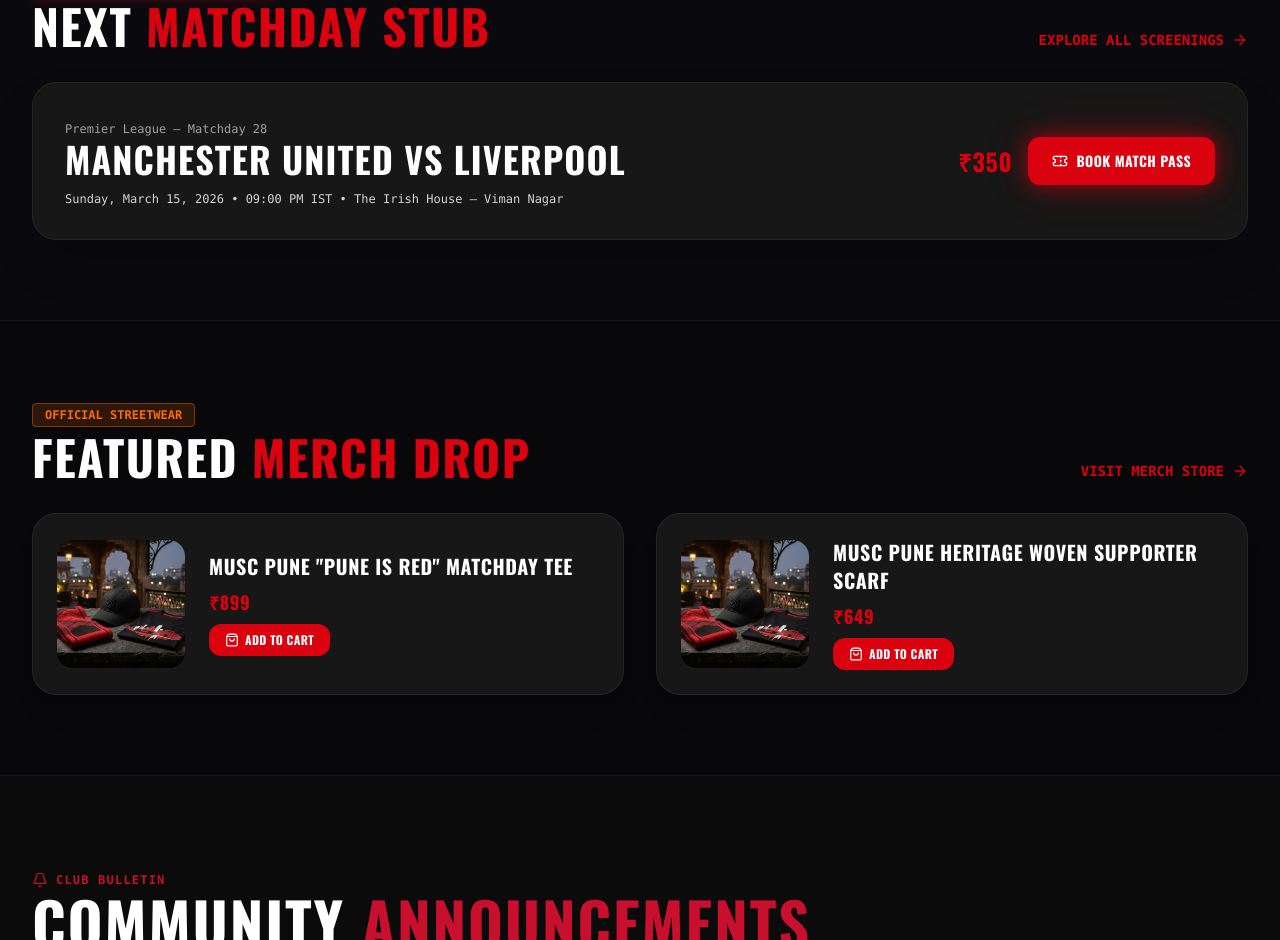
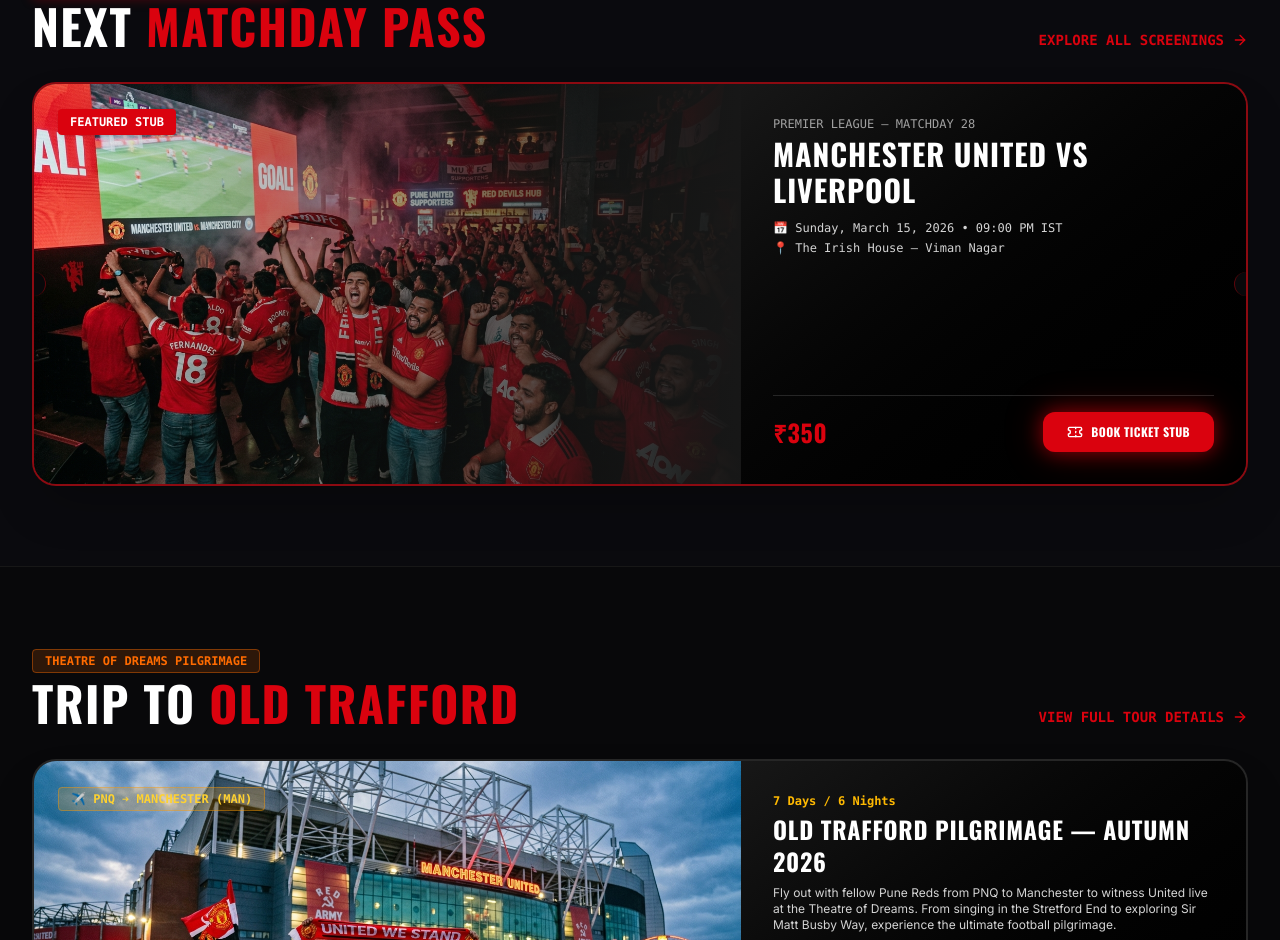
Before and after one commit to Shiva7147/MUSC-PUNE, a Next.js app: page / in a window 1280 px wide. Shown: the part 1860-2800 px from the top of the page. Built offline with nearby package versions, Linux system fonts and the light colour scheme.

Commit message:
feat: add dedicated /tours sub-page (Trip to Old Trafford), restore perforated ticket stub cards, and enrich glowing red visual effects

```diff
--- a/app/page.tsx
+++ b/app/page.tsx
@@ -3,7 +3,7 @@
 import React, { useState } from 'react';
 import Link from 'next/link';
 import Image from 'next/image';
-import { Ticket, ArrowRight, ShoppingBag, Music } from 'lucide-react';
+import { Ticket, ArrowRight, ShoppingBag, Music, Plane } from 'lucide-react';
 import { Navbar } from '@/components/Navbar';
 import { Footer } from '@/components/Footer';
 import { HeroSection } from '@/sections/HeroSection';
@@ -14,11 +14,13 @@
 import { ProductQuickViewModal } from '@/components/ProductQuickViewModal';
 import { GalleryLightbox } from '@/components/GalleryLightbox';
 import { CartDrawer } from '@/components/CartDrawer';
+import { EnquiryModal } from '@/components/EnquiryModal';
 import {
   upcomingScreenings,
   merchandiseProducts,
   announcements,
   galleryImages,
+  oldTraffordTours,
 } from '@/lib/data';
 import { Screening, Product, CartItem } from '@/lib/types';
 
@@ -28,8 +30,10 @@
   const [lightboxIdx, setLightboxIdx] = useState<number | null>(null);
   const [cartItems, setCartItems] = useState<CartItem[]>([]);
   const [cartOpen, setCartOpen] = useState<boolean>(false);
+  const [enquiryOpen, setEnquiryOpen] = useState<boolean>(false);
 
   const featuredScreening = upcomingScreenings.find((s) => s.featured) || upcomingScreenings[0];
+  const featuredTour = oldTraffordTours[0];
 
   const handleAddToCart = (product: Product, size: string, quantity: number) => {
     setCartItems((prev) => {
@@ -53,7 +57,7 @@
         onOpenScreeningModal={() => setSelectedScreening(featuredScreening)}
       />
 
-      {/* 1. Hero Section (Cleaned & De-cluttered with Crest Watermark) */}
+      {/* 1. Hero Section (Cleaned & De-cluttered with Crest Watermark & Red Atmosphere) */}
       <HeroSection
         featuredScreening={featuredScreening}
         onOpenScreeningModal={() => setSelectedScreening(featuredScreening)}
@@ -62,16 +66,16 @@
       {/* 2. About MUSC Pune Section */}
       <AboutSection />
 
-      {/* 3. Screenings Preview Slide */}
-      <section className="py-20 bg-[#0A0A0E] border-t border-neutral-900">
-        <div className="max-w-7xl mx-auto px-4 sm:px-6 lg:px-8">
+      {/* 3. Screenings Highlight Slide (Perforated Ticket Stub Card) */}
+      <section className="py-20 bg-[#0A0A0E] border-t border-neutral-900 relative overflow-hidden">
+        <div className="max-w-7xl mx-auto px-4 sm:px-6 lg:px-8 relative z-10">
           <div className="flex flex-col md:flex-row md:items-end justify-between mb-8 gap-4">
             <div>
               <span className="badge-united text-xs font-mono font-bold px-3 py-1 rounded">
-                MATCHDAY SCREENING HIGHLIGHT
+                MATCHDAY SCREENING TICKET STUB
               </span>
               <h2 className="font-display text-4xl sm:text-5xl font-bold text-white mt-2 uppercase">
-                NEXT <span className="text-[#DA020E]">MATCHDAY STUB</span>
+                NEXT <span className="text-[#DA020E]">MATCHDAY PASS</span>
               </h2>
             </div>
 
@@ -84,35 +88,116 @@
             </Link>
           </div>
 
-          <div className="bg-neutral-900 border border-neutral-800 rounded-3xl overflow-hidden p-6 sm:p-8 flex flex-col md:flex-row items-center justify-between gap-6 shadow-2xl">
-            <div className="space-y-3 flex-1">
-              <span className="text-xs font-mono text-neutral-400">{featuredScreening.competition}</span>
-              <h3 className="font-display text-3xl sm:text-4xl font-bold text-white">
-                {featuredScreening.matchTitle}
-              </h3>
-              <p className="text-xs font-mono text-neutral-300">
-                {featuredScreening.date} • {featuredScreening.time} • {featuredScreening.venueName}
-              </p>
+          {/* Perforated Ticket Stub Card */}
+          <div className="bg-neutral-900 border-2 border-[#DA020E]/60 rounded-3xl overflow-hidden shadow-2xl relative ticket-notch-left ticket-notch-right">
+            <div className="grid grid-cols-1 lg:grid-cols-12">
+              <div className="lg:col-span-7 relative min-h-[300px] lg:min-h-[400px]">
+                <Image
+                  src="/images/screening.jpg"
+                  alt={featuredScreening.matchTitle}
+                  fill
+                  className="object-cover"
+                />
+                <div className="absolute inset-0 bg-gradient-to-t from-neutral-900 via-neutral-900/40 to-transparent lg:bg-gradient-to-r lg:from-transparent lg:to-neutral-900" />
+                <div className="absolute top-6 left-6">
+                  <span className="bg-[#DA020E] text-white text-xs font-mono font-bold px-3 py-1.5 rounded uppercase shadow">
+                    FEATURED STUB
+                  </span>
+                </div>
               </div>
 
-            <div className="flex items-center gap-4 w-full md:w-auto">
-              <div className="font-display text-2xl font-bold text-[#DA020E]">
-                ₹{featuredScreening.price}
+              <div className="lg:col-span-5 p-6 sm:p-8 flex flex-col justify-between space-y-6 bg-gradient-to-br from-neutral-900 to-black">
+                <div>
+                  <div className="text-xs font-mono text-neutral-400 uppercase">{featuredScreening.competition}</div>
+                  <h3 className="font-display text-3xl font-bold text-white mt-1">{featuredScreening.matchTitle}</h3>
+                  <div className="mt-3 text-xs font-mono text-neutral-300 space-y-1">
+                    <div>📅 {featuredScreening.date} • {featuredScreening.time}</div>
+                    <div>📍 {featuredScreening.venueName}</div>
                   </div>
+                </div>
+
+                <div className="pt-4 border-t border-neutral-800 flex items-center justify-between">
+                  <div className="font-display text-2xl font-bold text-[#DA020E]">₹{featuredScreening.price}</div>
                   <button
                     onClick={() => setSelectedScreening(featuredScreening)}
-                className="bg-[#DA020E] hover:bg-[#99000A] text-white font-display text-sm tracking-wider font-bold py-3.5 px-6 rounded-xl flex items-center gap-2 shadow-lg glow-united transition-all"
+                    className="bg-[#DA020E] hover:bg-[#99000A] text-white font-display text-xs tracking-wider font-bold py-3 px-6 rounded-xl flex items-center gap-2 shadow-lg glow-united transition-all"
                   >
                     <Ticket className="w-4 h-4" />
-                <span>BOOK MATCH PASS</span>
+                    <span>BOOK TICKET STUB</span>
                   </button>
+                </div>
+              </div>
             </div>
           </div>
         </div>
       </section>
 
-      {/* 4. Merchandise Preview Slide */}
-      <section className="py-20 bg-[#08080A] border-t border-neutral-900">
+      {/* 4. Trip to Old Trafford Highlight Slide */}
+      <section className="py-20 bg-[#08080A] border-t border-neutral-900 relative overflow-hidden">
+        <div className="max-w-7xl mx-auto px-4 sm:px-6 lg:px-8 relative z-10">
+          <div className="flex flex-col md:flex-row md:items-end justify-between mb-8 gap-4">
+            <div>
+              <span className="badge-pune text-xs font-mono font-bold px-3 py-1 rounded">
+                THEATRE OF DREAMS PILGRIMAGE
+              </span>
+              <h2 className="font-display text-4xl sm:text-5xl font-bold text-white mt-2 uppercase">
+                TRIP TO <span className="text-[#DA020E]">OLD TRAFFORD</span>
+              </h2>
+            </div>
+
+            <Link
+              href="/tours"
+              className="inline-flex items-center gap-2 text-sm font-mono font-bold text-[#DA020E] hover:text-white transition-colors"
+            >
+              <span>VIEW FULL TOUR DETAILS</span>
+              <ArrowRight className="w-4 h-4" />
+            </Link>
+          </div>
+
+          {/* Tour Passport Card */}
+          <div className="bg-neutral-900 border-2 border-neutral-800 rounded-3xl overflow-hidden shadow-2xl relative">
+            <div className="grid grid-cols-1 lg:grid-cols-12">
+              <div className="lg:col-span-7 relative min-h-[300px] lg:min-h-[380px]">
+                <Image
+                  src="/images/tour.jpg"
+                  alt="Old Trafford Trip"
+                  fill
+                  className="object-cover"
+                />
+                <div className="absolute inset-0 bg-gradient-to-t from-neutral-950 via-transparent to-transparent" />
+                <div className="absolute top-6 left-6">
+                  <span className="bg-amber-500/20 border border-amber-500/40 text-amber-300 text-xs font-mono font-bold px-3 py-1 rounded">
+                    ✈️ PNQ ➔ MANCHESTER (MAN)
+                  </span>
+                </div>
+              </div>
+
+              <div className="lg:col-span-5 p-6 sm:p-8 flex flex-col justify-between space-y-4 bg-gradient-to-br from-neutral-900 to-black">
+                <div>
+                  <div className="text-xs font-mono text-amber-400 font-bold">{featuredTour.duration}</div>
+                  <h3 className="font-display text-2xl font-bold text-white mt-1">{featuredTour.title}</h3>
+                  <p className="text-xs text-neutral-300 mt-2 font-sans line-clamp-3">
+                    {featuredTour.description}
+                  </p>
+                </div>
+
+                <div className="pt-3 border-t border-neutral-800 space-y-3">
+                  <button
+                    onClick={() => setEnquiryOpen(true)}
+                    className="w-full bg-[#DA020E] hover:bg-[#99000A] text-white font-display text-sm tracking-wider font-bold py-3.5 px-6 rounded-xl shadow-xl glow-united flex items-center justify-center gap-2 transition-all"
+                  >
+                    <Plane className="w-4 h-4" />
+                    <span>ENQUIRE ABOUT OLD TRAFFORD TRIP</span>
+                  </button>
+                </div>
+              </div>
+            </div>
+          </div>
+        </div>
+      </section>
+
+      {/* 5. Merchandise Preview Slide */}
+      <section className="py-20 bg-[#0A0A0E] border-t border-neutral-900">
         <div className="max-w-7xl mx-auto px-4 sm:px-6 lg:px-8">
           <div className="flex flex-col md:flex-row md:items-end justify-between mb-8 gap-4">
             <div>
@@ -156,16 +241,16 @@
         </div>
       </section>
 
-      {/* 5. Announcements Section */}
+      {/* 6. Announcements Section */}
       <AnnouncementsSection announcements={announcements} />
 
-      {/* 6. Gallery Section */}
+      {/* 7. Gallery Section */}
       <GallerySection
         galleryItems={galleryImages}
         onOpenLightbox={(index) => setLightboxIdx(index)}
       />
 
-      {/* 7. Fan Chants Preview Slide */}
+      {/* 8. Fan Chants Preview Slide */}
       <section className="py-20 bg-[#0A0A0E] border-t border-neutral-900">
         <div className="max-w-7xl mx-auto px-4 sm:px-6 lg:px-8 flex flex-col md:flex-row items-center justify-between gap-8">
           <div className="space-y-3">
@@ -223,6 +308,13 @@
         />
       )}
 
+      {/* Enquiry Modal */}
+      <EnquiryModal
+        isOpen={enquiryOpen}
+        onClose={() => setEnquiryOpen(false)}
+        defaultSubject="Old Trafford Group Trip Enquiry — Autumn 2026"
+      />
+
       {/* Cart Drawer */}
       <CartDrawer
         isOpen={cartOpen}
--- /dev/null
+++ b/app/tours/page.tsx
@@ -0,0 +1,39 @@
+'use client';
+
+import React, { useState } from 'react';
+import { Navbar } from '@/components/Navbar';
+import { Footer } from '@/components/Footer';
+import { OldTraffordToursSection } from '@/sections/OldTraffordToursSection';
+import { EnquiryModal } from '@/components/EnquiryModal';
+import { oldTraffordTours } from '@/lib/data';
+
+export default function ToursPage() {
+  const [enquiryModalOpen, setEnquiryModalOpen] = useState(false);
+  const [enquirySubject, setEnquirySubject] = useState<string>('Old Trafford Group Trip Enquiry');
+
+  const handleOpenEnquiry = (subject?: string) => {
+    if (subject) setEnquirySubject(subject);
+    setEnquiryModalOpen(true);
+  };
+
+  return (
+    <main className="min-h-screen bg-[#08080A] text-white">
+      <Navbar />
+
+      <div className="pt-16">
+        <OldTraffordToursSection
+          tours={oldTraffordTours}
+          onOpenEnquiryModal={handleOpenEnquiry}
+        />
+      </div>
+
+      <Footer />
+
+      <EnquiryModal
+        isOpen={enquiryModalOpen}
+        onClose={() => setEnquiryModalOpen(false)}
+        defaultSubject={enquirySubject}
+      />
+    </main>
+  );
+}
--- a/components/Navbar.tsx
+++ b/components/Navbar.tsx
@@ -2,7 +2,7 @@
 
 import React, { useState, useEffect } from 'react';
 import Link from 'next/link';
-import { ShoppingBag, Menu, X, Ticket, Flame } from 'lucide-react';
+import { ShoppingBag, Menu, X, Ticket, Flame, Plane } from 'lucide-react';
 import { CartItem } from '@/lib/types';
 
 interface NavbarProps {
@@ -37,9 +37,9 @@
     { name: 'HOME', href: '/' },
     { name: 'ABOUT', href: '/#about' },
     { name: 'SCREENINGS', href: '/screenings' },
+    { name: 'TRIP TO OLD TRAFFORD', href: '/tours' },
     { name: 'MERCHANDISE', href: '/merchandise' },
     { name: 'CHANTS', href: '/chants' },
-    { name: 'GALLERY', href: '/#gallery' },
     { name: 'TEAM', href: '/team' },
     { name: 'JOIN REDS', href: '/contact' },
   ];
@@ -54,22 +54,21 @@
             🔴 NEXT MATCHDAY: MANCHESTER UNITED vs LIVERPOOL
           </span>
           <span>• SUN 15 MAR • THE IRISH HOUSE VIMAN NAGAR</span>
-          <span>• GATES OPEN 07:30 PM IST •</span>
-          <span className="text-amber-300 font-bold">RESERVE MATCH PASSES ONLINE</span>
+          <span className="text-amber-300 font-bold">• ✈️ AUTUMN 2026 OLD TRAFFORD TRIP REGISTRATION OPEN</span>
         </div>
       </div>
 
       <header
         className={`fixed top-7 left-0 right-0 z-40 transition-all duration-300 ${
           isScrolled
-            ? 'bg-[#08080A]/95 backdrop-blur-md border-b border-[#DA020E]/30 py-3 shadow-2xl'
-            : 'bg-gradient-to-b from-black/90 via-black/40 to-transparent py-4'
+            ? 'bg-[#08080A]/95 backdrop-blur-md border-b border-[#DA020E]/40 py-3 shadow-2xl glow-red'
+            : 'bg-gradient-to-b from-black/90 via-black/50 to-transparent py-4'
         }`}
       >
         <div className="max-w-7xl mx-auto px-4 sm:px-6 lg:px-8 flex items-center justify-between">
           {/* Logo Badge */}
           <Link href="/" className="flex items-center gap-3 group">
-            <div className="w-10 h-10 sm:w-11 sm:h-11 rounded-xl bg-[#DA020E] flex items-center justify-center font-display text-xl font-bold text-white shadow-lg shadow-[#DA020E]/40 group-hover:scale-105 transition-transform border border-white/20">
+            <div className="w-10 h-10 sm:w-11 sm:h-11 rounded-xl bg-[#DA020E] flex items-center justify-center font-display text-xl font-bold text-white shadow-lg shadow-[#DA020E]/50 group-hover:scale-105 transition-transform border border-white/20">
               MU
             </div>
             <div className="flex flex-col">
@@ -88,7 +87,7 @@
           </Link>
 
           {/* Desktop Nav Links */}
-          <nav className="hidden lg:flex items-center gap-5 xl:gap-7">
+          <nav className="hidden xl:flex items-center gap-5">
             {navLinks.map((link) => (
               <Link
                 key={link.name}
@@ -102,6 +101,15 @@
 
           {/* Action CTAs */}
           <div className="flex items-center gap-3 sm:gap-4">
+            {/* Old Trafford Trip Pill CTA */}
+            <Link
+              href="/tours"
+              className="hidden md:flex items-center gap-1.5 px-3 py-1.5 rounded-full bg-neutral-900 border border-[#DA020E]/50 text-xs font-mono text-amber-300 hover:bg-[#DA020E]/20 transition-all shadow"
+            >
+              <Plane className="w-3.5 h-3.5 text-[#DA020E]" />
+              <span className="font-bold">OLD TRAFFORD TRIP</span>
+            </Link>
+
             {/* Cart Trigger */}
             <button
               onClick={onOpenCart}
@@ -128,7 +136,7 @@
             {/* Mobile Menu Button */}
             <button
               onClick={() => setMobileMenuOpen(true)}
-              className="lg:hidden p-2.5 rounded-xl bg-neutral-900 border border-neutral-800 text-neutral-200 hover:text-white"
+              className="xl:hidden p-2.5 rounded-xl bg-neutral-900 border border-neutral-800 text-neutral-200 hover:text-white"
               aria-label="Open Mobile Menu"
             >
               <Menu className="w-6 h-6" />
@@ -139,7 +147,7 @@
 
       {/* Mobile Menu Drawer */}
       {mobileMenuOpen && (
-        <div className="fixed inset-0 z-50 lg:hidden flex flex-col bg-[#08080A] text-white animate-in fade-in duration-200">
+        <div className="fixed inset-0 z-50 xl:hidden flex flex-col bg-[#08080A] text-white animate-in fade-in duration-200">
           <div className="flex items-center justify-between px-6 py-5 border-b border-neutral-800">
             <div className="flex items-center gap-3">
               <div className="w-9 h-9 rounded-xl bg-[#DA020E] flex items-center justify-center font-display text-lg font-bold">
@@ -159,7 +167,7 @@
           </div>
 
           <div className="flex-1 overflow-y-auto px-6 py-8 flex flex-col justify-between">
-            <div className="flex flex-col gap-4">
+            <div className="flex flex-col gap-3">
               {navLinks.map((link, idx) => (
                 <Link
                   key={link.name}
@@ -176,6 +184,15 @@
             </div>
 
             <div className="mt-8 pt-6 border-t border-neutral-800 flex flex-col gap-4">
+              <Link
+                href="/tours"
+                onClick={() => setMobileMenuOpen(false)}
+                className="w-full bg-neutral-900 border border-[#DA020E] text-amber-300 font-display text-base tracking-wider font-bold py-3 rounded-xl flex items-center justify-center gap-2"
+              >
+                <Plane className="w-5 h-5 text-[#DA020E]" />
+                TRIP TO OLD TRAFFORD
+              </Link>
+
               <Link
                 href="/screenings"
                 onClick={() => setMobileMenuOpen(false)}
```
Lines whose indentation alone changed are shown as unchanged.
